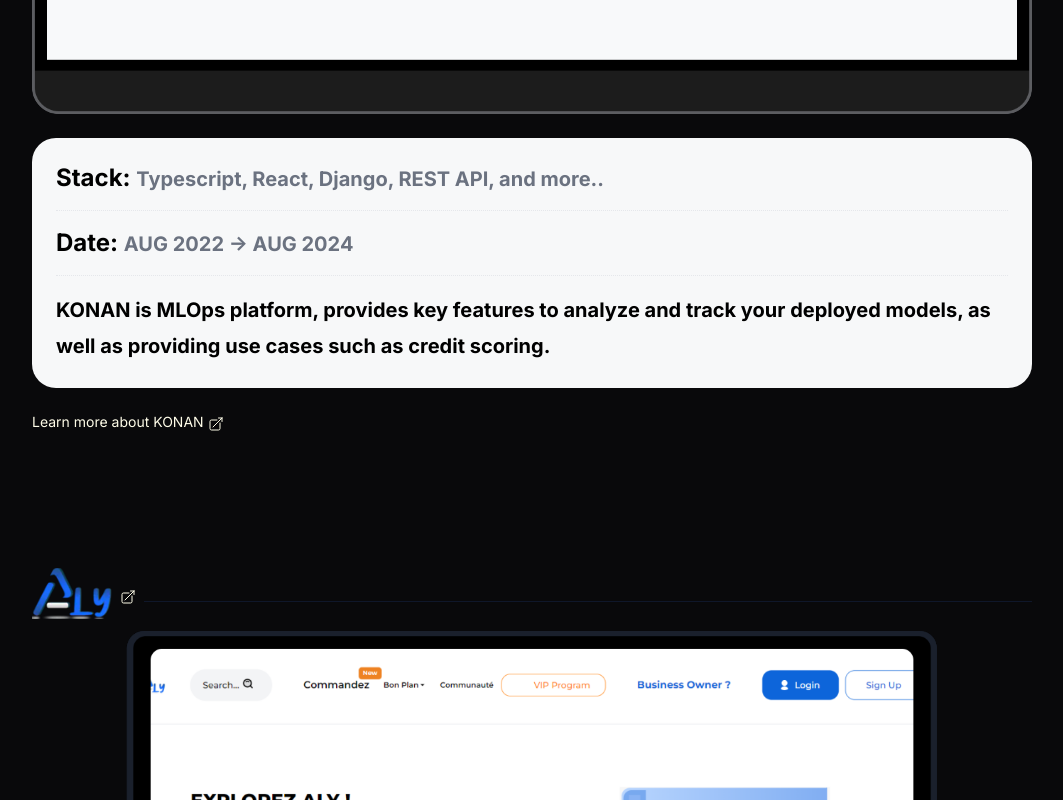
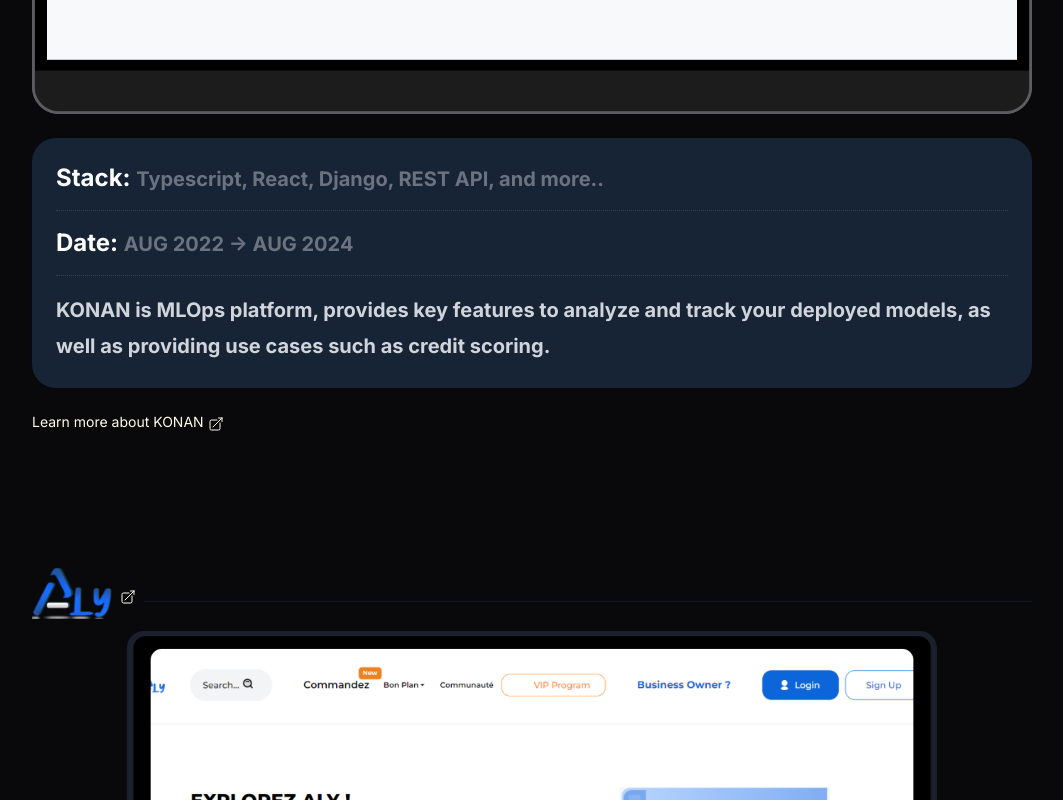
Before and after one commit to OsamaKhalilMohamed/Portfolio, a Next.js app: page / in a window 1280 px wide. Shown: the part 1280-2080 px from the top of the page, without its empty margins (108-1171 px from the left). Built offline with nearby package versions, Linux system fonts and the light colour scheme.

Commit message:
dsfsdfsd

```diff
--- a/src/components/ProjectShowCase.tsx
+++ b/src/components/ProjectShowCase.tsx
@@ -112,7 +112,9 @@ export default function ProjectShowCase(props: Readonly<Props>) {
                     height={800}
                     quality={100}
                     placeholder="blur"
-                    className="cursor-pointer rounded-3xl"
+                    className={`cursor-pointer rounded-${
+                      title === "KONAN" ? "lg" : "3xl"
+                    }`}
                     priority
                     alt={title}
                   />
@@ -123,25 +125,27 @@ export default function ProjectShowCase(props: Readonly<Props>) {
         </Swiper>
       </div>
       <div>
-        <div className="relative mb-6 mt-6 rounded-3xl  bg-[#F7F8F9] p-6 text-xl font-semibold text-black md:text-xl">
+        <div className="relative mb-6 mt-6  rounded-3xl bg-[#F7F8F9] p-6 text-xl font-semibold text-black dark:bg-[#172436] md:text-xl">
           <div className=" rounded-3xl bg-[#F7F8F9] opacity-60 blur-xl"></div>
-          <p className="relative z-10 text-xl md:text-2xl  md:font-extrabold ">
+          <p className="relative z-10 text-xl dark:text-white  md:text-2xl md:font-extrabold ">
             Stack:{" "}
             <span className="text-lg text-gray-500 dark:text-gray-500 md:text-xl">
               {stack.join(", ")}
             </span>
           </p>
-          <hr className="border-1 my-4 border-spacing-2 border-dotted border-gray-300 border-inherit" />
+          <hr className="border-1 my-4 border-spacing-2 border-dotted border-gray-300 border-inherit dark:border-gray-700" />
 
-          <p className="relative z-10 text-xl md:text-2xl  md:font-extrabold  ">
+          <p className="relative z-10 text-xl dark:text-white  md:text-2xl md:font-extrabold  ">
             Date:{" "}
             <span className="text-lg text-gray-500 dark:text-gray-500 md:text-xl">
               {date}
             </span>
           </p>
 
-          <hr className="border-1 my-4 border-spacing-2 border-dotted border-gray-300 border-inherit" />
-          <p className="relative z-10 font-bold leading-9">{description}</p>
+          <hr className="border-1 my-4 border-spacing-2 border-dotted border-gray-300 border-inherit dark:border-gray-700" />
+          <p className="relative z-10 font-bold leading-9 dark:text-gray-300">
+            {description}
+          </p>
         </div>
 
         {title === "KONAN" && (
```
